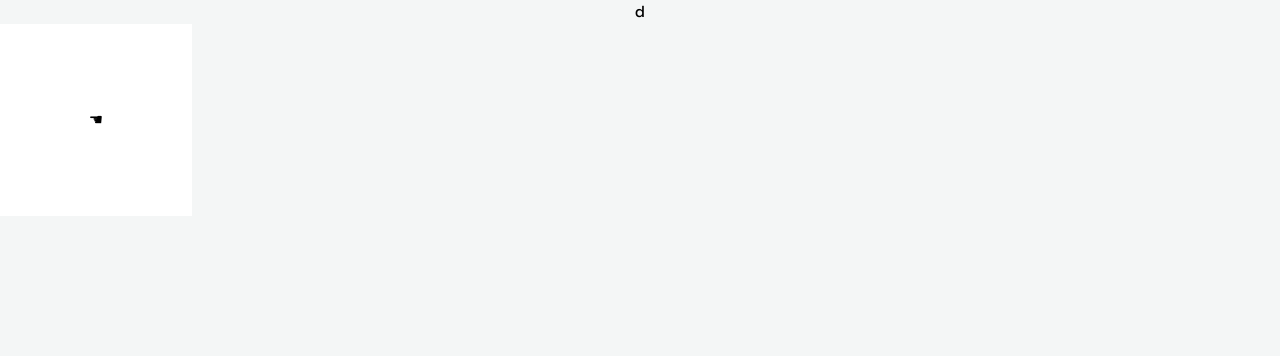
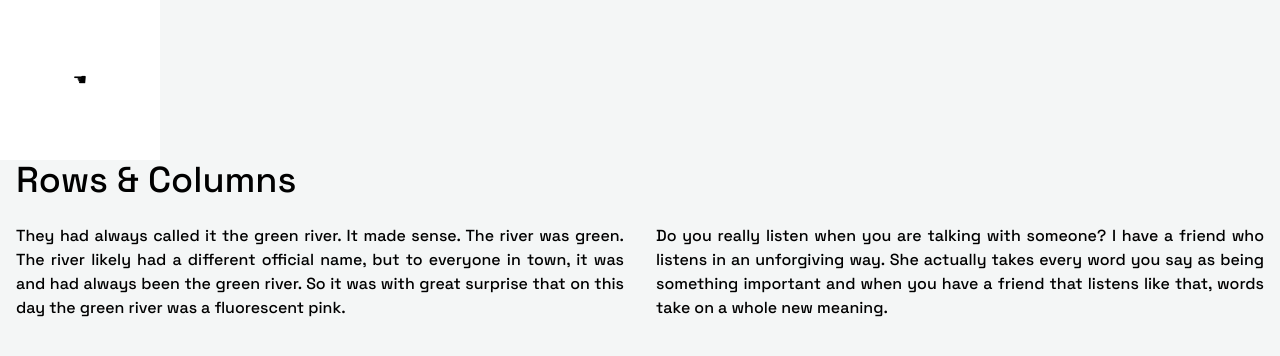
Before and after one commit to dfxe/my-site-updated, a Next.js app in the folder portfolio/: page /blog/post-one in a window 1280 px wide. Shown: the top 356 px of the page. Built offline with nearby package versions, Linux system fonts and the light colour scheme.

Commit message:
Add blog post

```diff
--- a/portfolio/components/BackLinkButton/BackLinkButton.tsx
+++ b/portfolio/components/BackLinkButton/BackLinkButton.tsx
@@ -7,7 +7,7 @@ const BackLinkButton = ({ linkToPage }: Props): ReactElement => {
   return (
     <Link href={linkToPage}>
       <button
-        style={{ backgroundColor: "white", width: "12rem", height: "12rem" }}
+        style={{ backgroundColor: "white", width: "10rem", height: "10rem" }}
       >
         &#9754;
       </button>
--- a/portfolio/pages/about/index.tsx
+++ b/portfolio/pages/about/index.tsx
@@ -7,8 +7,10 @@ const About: NextPage = () => {
     <>
       <title>About me</title>
       <LeftPushNavbar></LeftPushNavbar>
+      <br></br>
+      <br></br>
       <div className="flex flex-col justify-center items-center">
-        <h1>About</h1>
+        <h1 className="text-6xl">About</h1>
       </div>
       <Footer></Footer>
     </>
--- a/portfolio/pages/blog/index.tsx
+++ b/portfolio/pages/blog/index.tsx
@@ -19,7 +19,7 @@ const Blog: NextPage = () => {
       <div className="flex flex-col justify-center items-center">
         <div className="flex row justify-around text-xl">
           <span>1</span>
-          &nbsp;&nbsp;&nbsp;&nbsp;&nbsp;&nbsp;&nbsp;&nbsp;&nbsp;&nbsp;&nbsp;&nbsp;&nbsp;
+          &nbsp;&nbsp;&nbsp;&nbsp;&nbsp;&nbsp;&nbsp;&nbsp;&nbsp;&nbsp;&nbsp;&nbsp;&nbsp;&nbsp;&nbsp;&nbsp;
           <span className="text-xl">22.06.22</span>
         </div>
         <p className="text-4xl">
--- a/portfolio/pages/blog/post-one/index.mdx
+++ /dev/null
@@ -1,7 +0,0 @@
-<title>Post one</title>
-
-<p style={{ textAlign: "center" }}>d</p>
-
-import BackLinkButton from "../../../components/BackLinkButton/BackLinkButton.tsx";
-
-<BackLinkButton linkToPage={"/blog"} />
--- /dev/null
+++ b/portfolio/pages/blog/post-one/index.tsx
@@ -0,0 +1,36 @@
+import BackLinkButton from "../../../components/BackLinkButton/BackLinkButton";
+
+const PostOne = () => {
+  return (
+    <>
+      <BackLinkButton linkToPage={"/blog"} />
+
+      <div className="flex flex-col mx-4 xl:mx-96">
+        <h1 className="text-4xl xl:text-8xl">Rows & Columns</h1>
+        <br></br>
+        <div
+          style={{
+            display: "flex",
+            justifyContent: "space-between",
+          }}
+        >
+          <p style={{ flex: "50%", textAlign: "justify" }}>
+            They had always called it the green river. It made sense. The river
+            was green. The river likely had a different official name, but to
+            everyone in town, it was and had always been the green river. So it
+            was with great surprise that on this day the green river was a
+            fluorescent pink.
+          </p>
+          <div className="mx-4 xl:mx-6"></div>
+          <p style={{ flex: "50%", textAlign: "justify" }}>
+            Do you really listen when you are talking with someone? I have a
+            friend who listens in an unforgiving way. She actually takes every
+            word you say as being something important and when you have a friend
+            that listens like that, words take on a whole new meaning.
+          </p>
+        </div>
+      </div>
+    </>
+  );
+};
+export default PostOne;
--- a/portfolio/tailwind.config.js
+++ b/portfolio/tailwind.config.js
@@ -16,7 +16,6 @@ module.exports = {
       "card-primary-hover": "#f7ebbf",
       "card-secondary": "#f4f6f6",
       "card-important": "#1a1a1a",
-
       transparent: "transparent",
       pink: "#d18462",
       red: "#c94c67",
```
